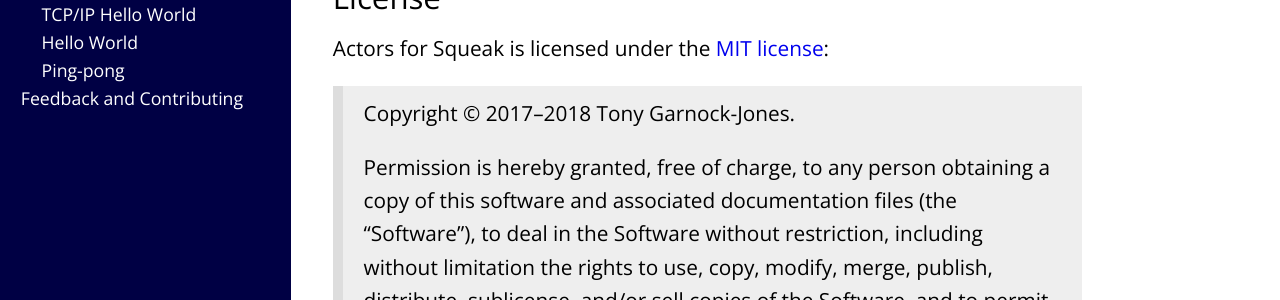
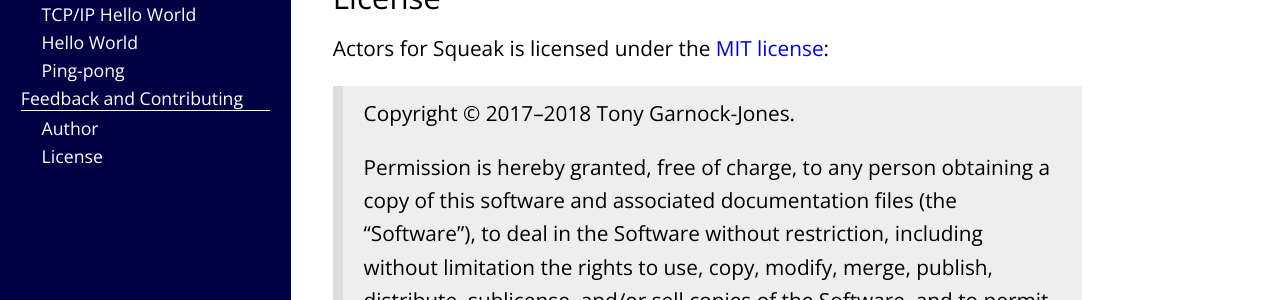
Before and after one commit to tonyg/squeak-actors, a Jekyll site: the page built from contact.md, in a window 1280 px wide. Shown: the part 602-902 px from the top of the page. Built offline with Jekyll 4.4.1, drawn with Linux system fonts in a browser that asks for light colours; nearby versions of some CDN libraries.

Commit message:
Attempt to detect active page for GH

```diff
--- a/_layouts/skeleton.html
+++ b/_layouts/skeleton.html
@@ -33,9 +33,9 @@
          {% if p.pageorder %}
          {% if p.pagegroup != current_group %}{% if current_group %}</ul></li>{% endif %}
          {% assign current_group = p.pagegroup %}{% if current_group %}<li><span>{{ current_group }}</span><ul>{% endif %}{% endif %}
-         <li{% if p == page %} class="active"{% endif %}>
+         <li{% if p.url == page.url %} class="active"{% endif %}>
            <a href="{{ site.production_url }}{{ p.url }}">{{ p.sidebar_heading | default:p.title }}</a>
-           {% if p == page %}
+           {% if p.url == page.url %}
            {% include toc.html sanitize=true h_min=2 html=content %}
            {% endif %}
          </li>
```
